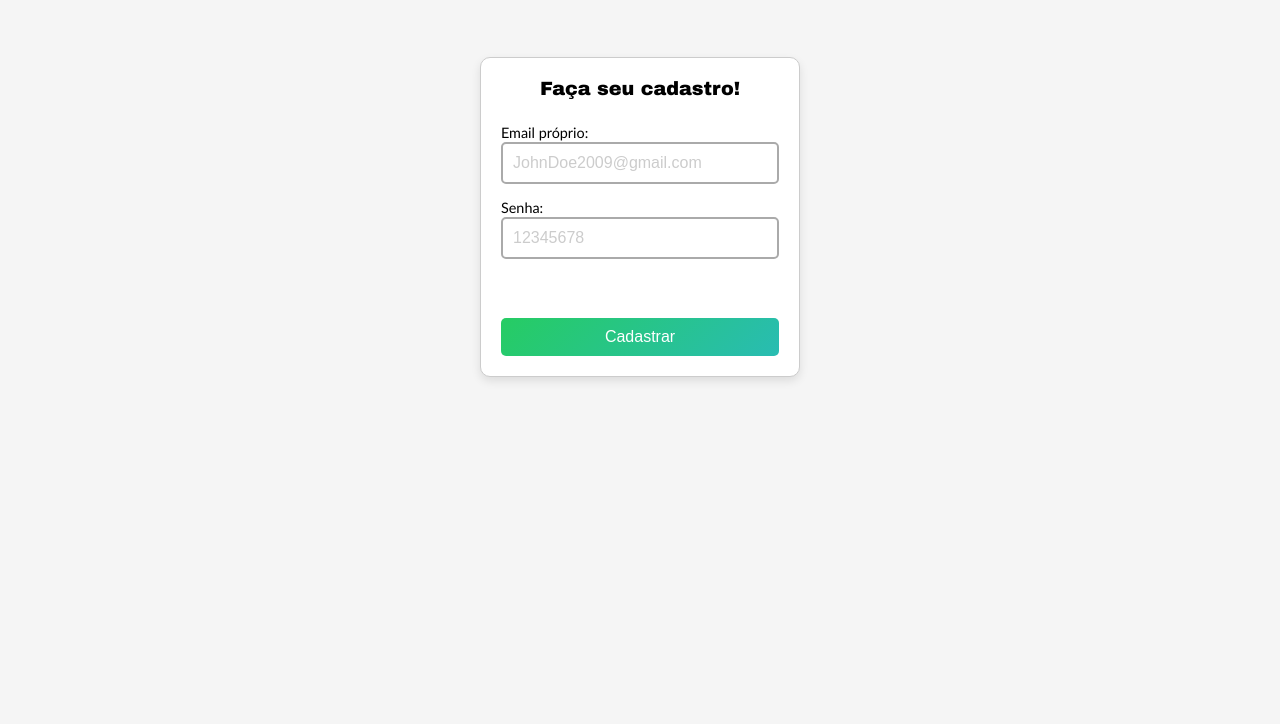
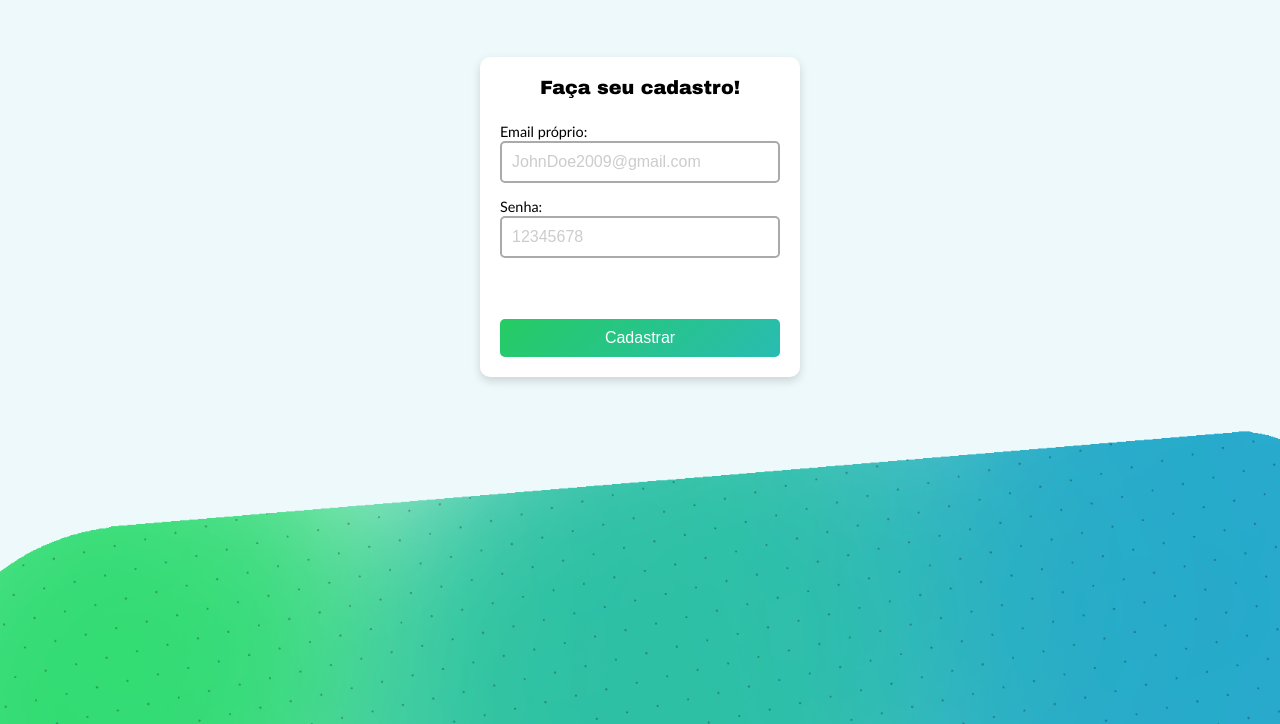
Before and after one commit to ViniciusOdorizziHoppe/Opinai, a website: page public/cadastro.html in a window 1280 px wide. Shown: the part 76-800 px from the top of the page. Drawn offline with Linux system fonts and the light colour scheme.

Commit message:
background feito

```diff
--- a/public/cadastro.html
+++ b/public/cadastro.html
@@ -5,12 +5,12 @@
   <meta charset="UTF-8">
   <meta name="viewport" content="width=device-width, initial-scale=1.0">
   <title>Cadastro Opinaí</title>
-  <link rel="stylesheet" href="../css/cadastro.css">
+  <link rel="stylesheet" href="../public/css/cadastro.css">
 </head>
 
 <body>
   <header class="header">
-    <img src="../assets/OpinaiLogo.png" alt="Logo Opinaí">
+    <img src="../public/assets/OpinaiLogo.png" alt="Logo Opinaí">
     <div>
       <h1>Opinaí</h1>
       <h2>Comunidade mais próxima de você</h2>
--- a/public/css/cadastro.css
+++ b/public/css/cadastro.css
@@ -3,7 +3,10 @@ body {
     margin: 0;
     padding: 0;
     font-family: Arial, sans-serif;
-    background: #f5f5f5;
+
+    /* Fundo responsivo */
+    background: url("../assets/BackgroundCadastro.png") no-repeat center center fixed;
+    background-size: cover;
 }
 
 /* Header (logo + título + subtítulo) no canto superior esquerdo */
@@ -48,9 +51,12 @@ form {
     min-height: 320px;
     margin: 60px auto 30px auto;
     padding: 20px;
-    border: 1px solid #ccc;
+
+    /* removido o border */
+    border: none;
     border-radius: 10px;
-    box-shadow: 0 4px 10px rgba(0, 0, 0, 0.1);
+
+    box-shadow: 0 4px 10px rgba(0, 0, 0, 0.15);
     background: #fff;
     display: flex;
     flex-direction: column;
@@ -65,7 +71,7 @@ form {
     gap: 15px;
 }
 
-/* Título dentro do formulário (centralizado, fonte Opinaí, preto) */
+/* Título dentro do formulário */
 form p {
     font-family: 'Arial Black', Arial, sans-serif;
     font-size: 1.2rem;
@@ -74,7 +80,7 @@ form p {
     color: #000;
 }
 
-/* Rótulos acima dos inputs */
+/* Labels */
 form label {
     font-family: 'Gill Sans', 'Gill Sans MT', Calibri, 'Trebuchet MS', sans-serif;
     font-size: 0.9rem;
@@ -98,7 +104,7 @@ form input::placeholder {
     color: #ccc;
 }
 
-/* Ao focar */
+/* Foco nos inputs */
 form input:focus {
     color: #000;
     outline: none;
@@ -116,7 +122,7 @@ form input:focus {
     100% { border-image: linear-gradient(405deg, #26cc63, #2ab4da, #28c09e) 1; }
 }
 
-/* Botão com gradiente diagonal */
+/* Botão */
 form button {
     padding: 10px 0;
     border: none;
@@ -132,7 +138,7 @@ form button {
     margin-top: 10px;
 }
 
-/* Animação do hover (volta ao redor) */
+/* Hover no botão */
 form button:hover {
     background-position: 100% 0;
 }
```
Also changed, not shown: public/assets/BackgroundCadastro.png (added).
